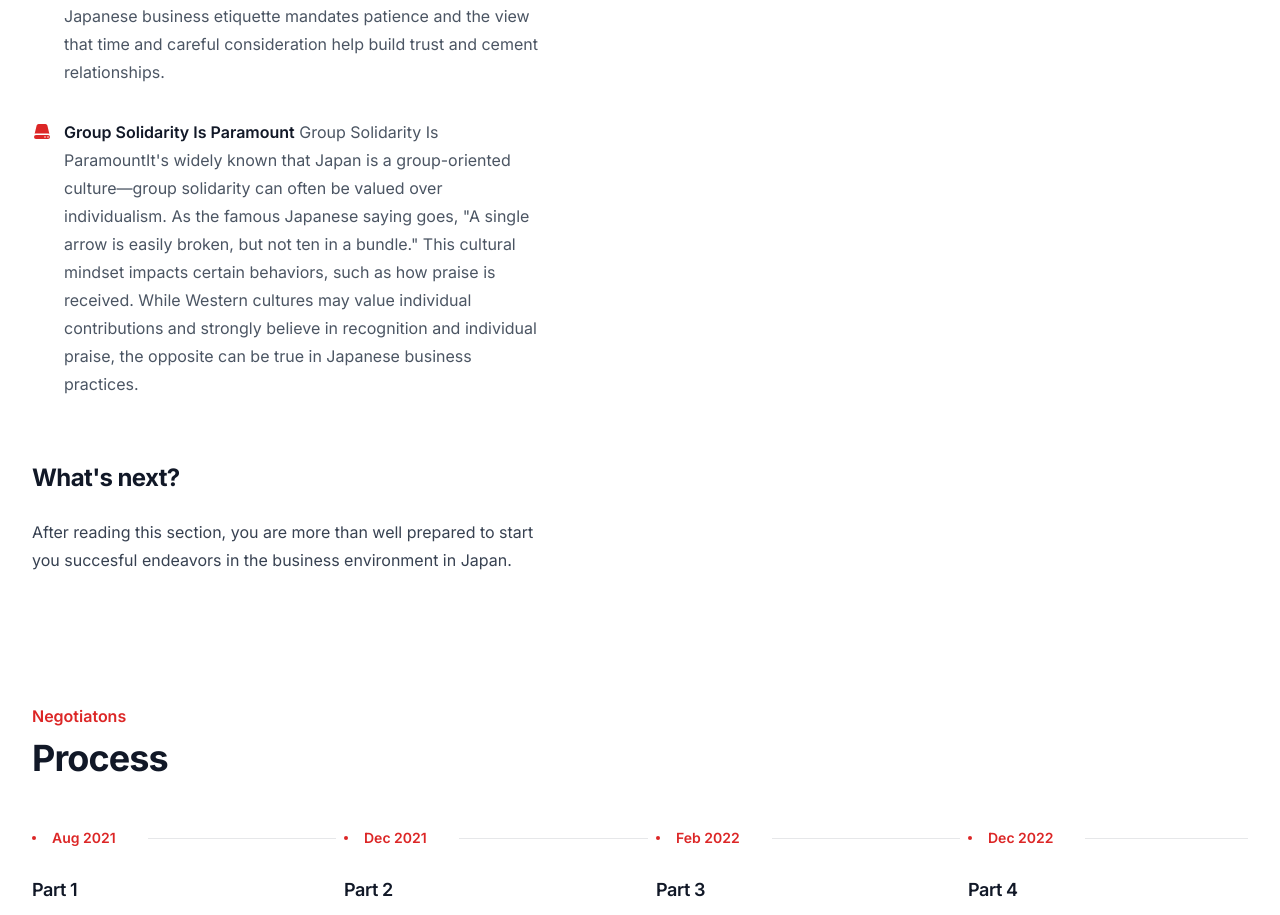
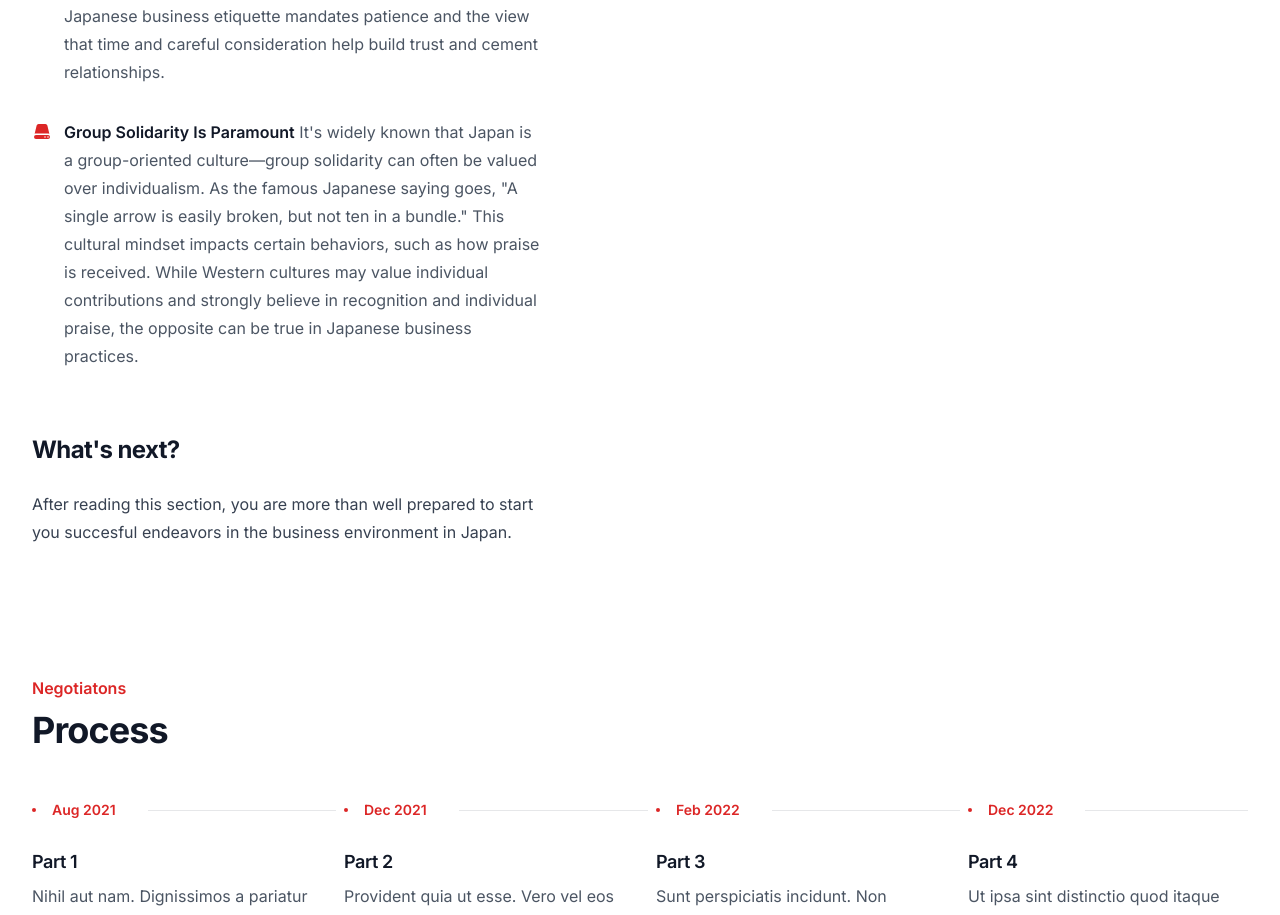
Before and after one commit to Cosmonaut-itc/japan-info, a Next.js app in the folder japan-info/: page /info/doing-business in a window 1280 px wide. Shown: the part 2506-3421 px from the top of the page. Built offline with nearby package versions, Linux system fonts and the light colour scheme.

Commit message:
fixed errors

```diff
--- a/japan-info/app/info/doing-business/page.js
+++ b/japan-info/app/info/doing-business/page.js
@@ -236,9 +236,9 @@ export default function Business(){
                                         <ServerIcon className="mt-1 h-5 w-5 flex-none text-red-600" aria-hidden="true" />
                                         <span>
                                             <strong className="font-semibold text-gray-900">Hard Sell Doesn&apos;t Sell.</strong> When doing business in Japan,
-                                            it's important to remember that a hard-sell approach will not succeed.
+                                            it&apos;s important to remember that a hard-sell approach will not succeed.
                                             Check any aggressive-leaning tactics at the door. Instead, adopt a gentle, persuasive tone that showcases the virtues of what you are proposing.
-                                            Find points of agreement and build on those. Once you've made your case, don't drive too hard on decisions and deadlines.
+                                            Find points of agreement and build on those. Once you&apos;ve made your case, don&apos;t drive too hard on decisions and deadlines.
                                             Understand that the Japanese decision-making style relies on consensus. Trying to speed up the process may come across as disrespectful.
                                             Japanese business etiquette mandates patience and the view that time and careful consideration help build trust and cement relationships.
                                         </span>
@@ -246,9 +246,9 @@ export default function Business(){
                                     <li className="flex gap-x-3">
                                         <ServerIcon className="mt-1 h-5 w-5 flex-none text-red-600" aria-hidden="true" />
                                         <span>
-                                            <strong className="font-semibold text-gray-900">Group Solidarity Is Paramount</strong> Group Solidarity Is ParamountIt's widely known that Japan is a
+                                            <strong className="font-semibold text-gray-900">Group Solidarity Is Paramount</strong> It&apos;s widely known that Japan is a
                                             group-oriented culture—group solidarity can often be valued over individualism. As the famous Japanese saying goes,
-                                            "A single arrow is easily broken, but not ten in a bundle." This cultural mindset impacts certain behaviors,
+                                            &quot;A single arrow is easily broken, but not ten in a bundle.&quot; This cultural mindset impacts certain behaviors,
                                             such as how praise is received. While Western cultures may value individual contributions and strongly believe in recognition and individual praise,
                                             the opposite can be true in Japanese business practices.
                                         </span>
```
